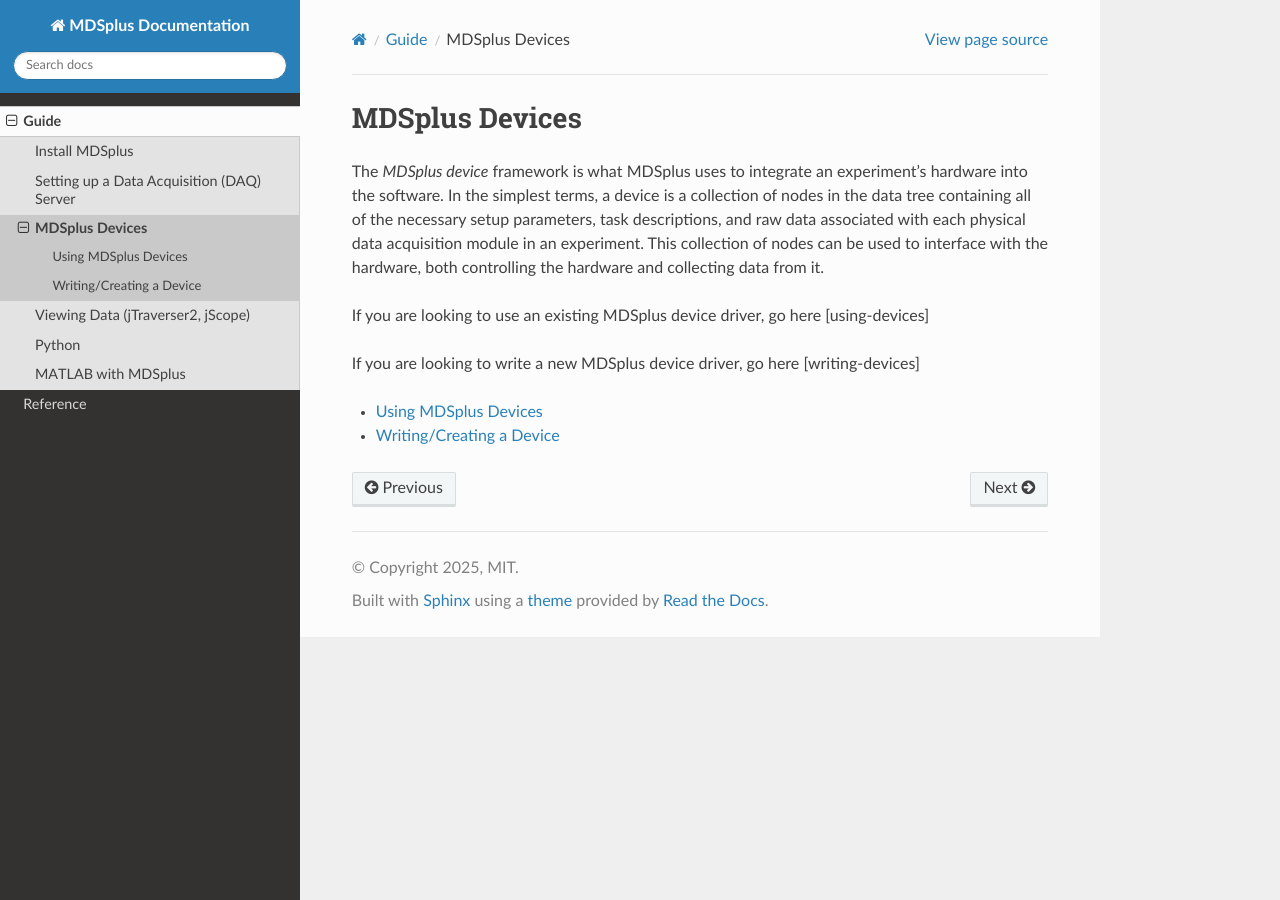
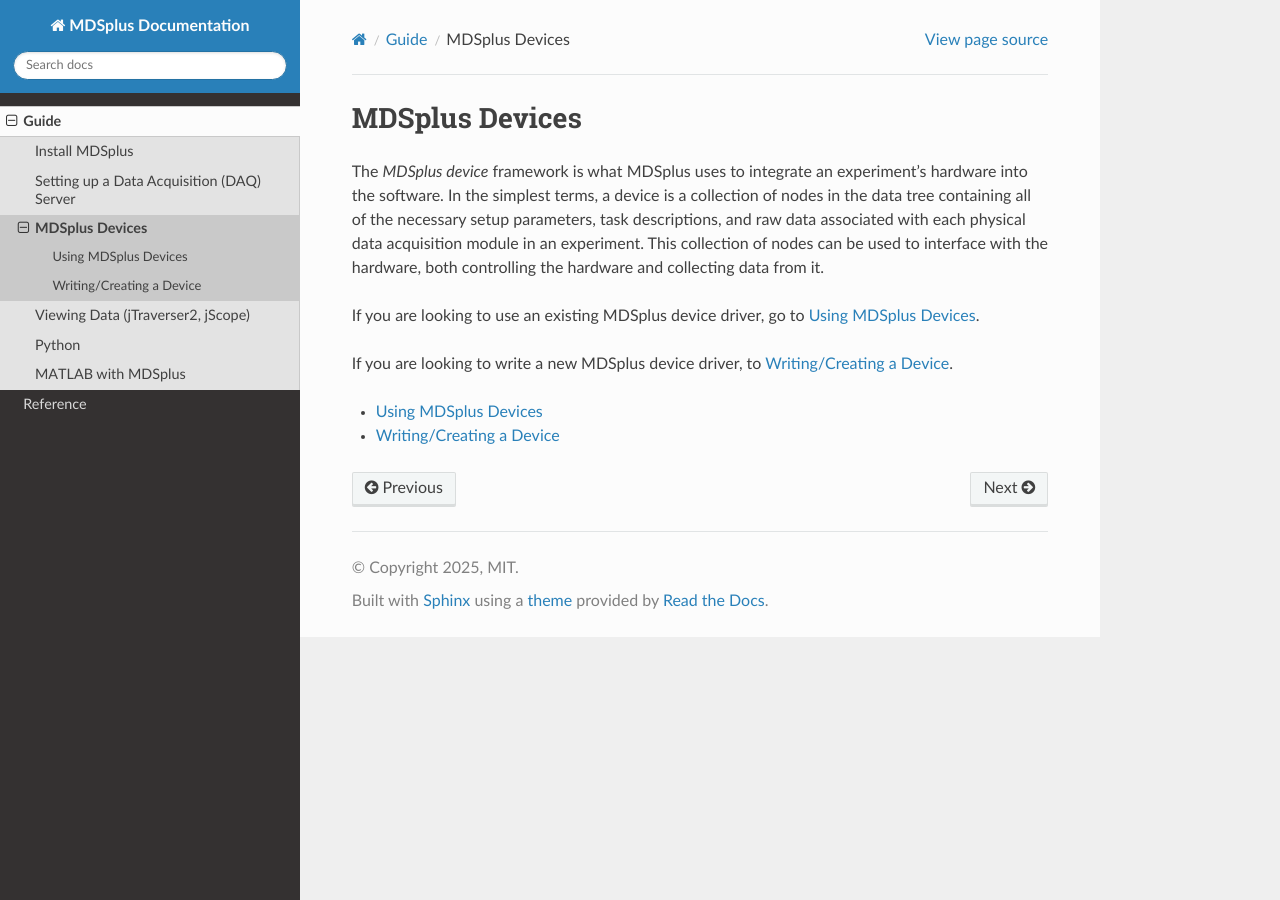
Before and after one commit to MDSplus/Documentation, a Sphinx documentation site: the page built from docs/guide/devices/index.rst, in a window 1280 px wide. Built offline with Sphinx 7.4.7 and the Read the Docs theme 3.1.0, drawn with Linux system fonts in a browser that asks for light colours; pages that are not in the unit, such as notebooks, are missing from menus.

Commit message:
Minor updates to Devices content

```diff
--- a/docs/guide/devices/index.rst
+++ b/docs/guide/devices/index.rst
@@ -3,9 +3,9 @@
 
 The `MDSplus device` framework is what MDSplus uses to integrate an experiment's hardware into the software. In the simplest terms, a device is a collection of nodes in the data tree containing all of the necessary setup parameters, task descriptions, and raw data associated with each physical data acquisition module in an experiment. This collection of nodes can be used to interface with the hardware, both controlling the hardware and collecting data from it.
 
-If you are looking to use an existing MDSplus device driver, go here [using-devices]
+If you are looking to use an existing MDSplus device driver, go to :doc:`using-devices`.
 
-If you are looking to write a new MDSplus device driver, go here [writing-devices]
+If you are looking to write a new MDSplus device driver, to :doc:`writing-devices`.
 
 .. toctree::
     :maxdepth: 1
```
Also changed, not shown: docs/guide/devices/writing-devices.md (+1 -1 lines).
